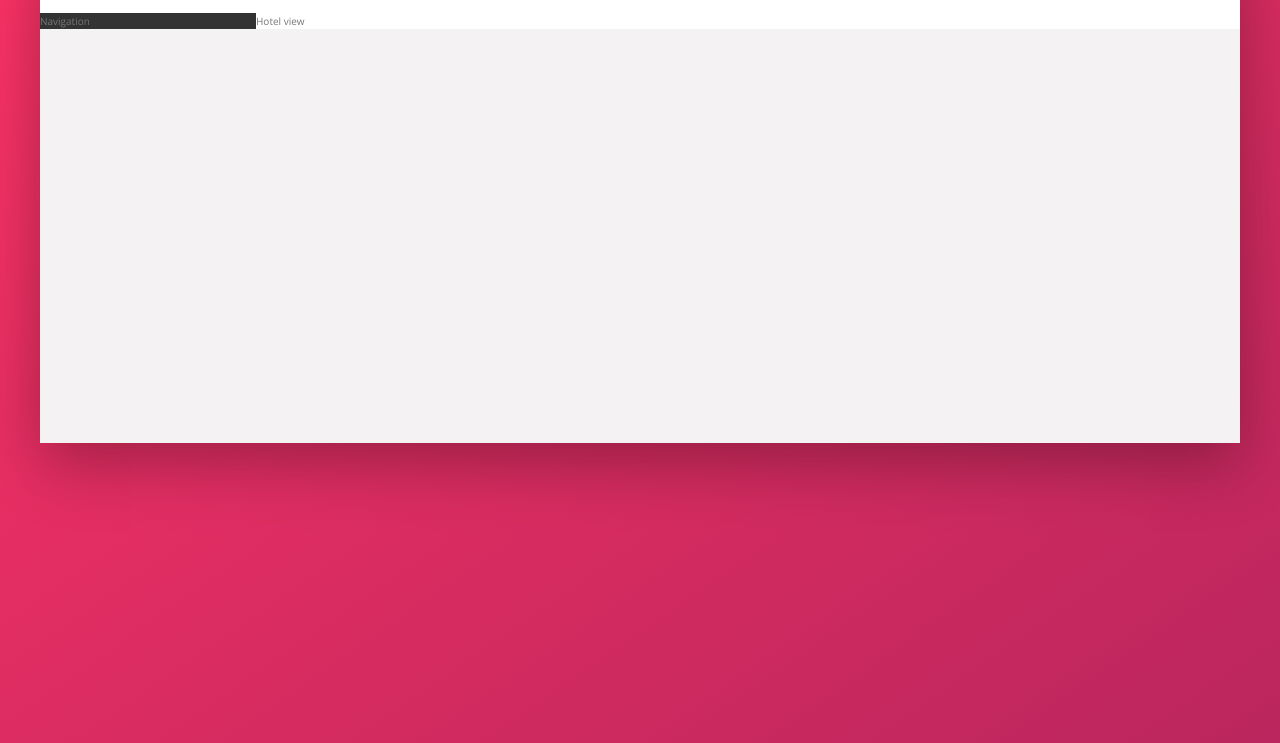
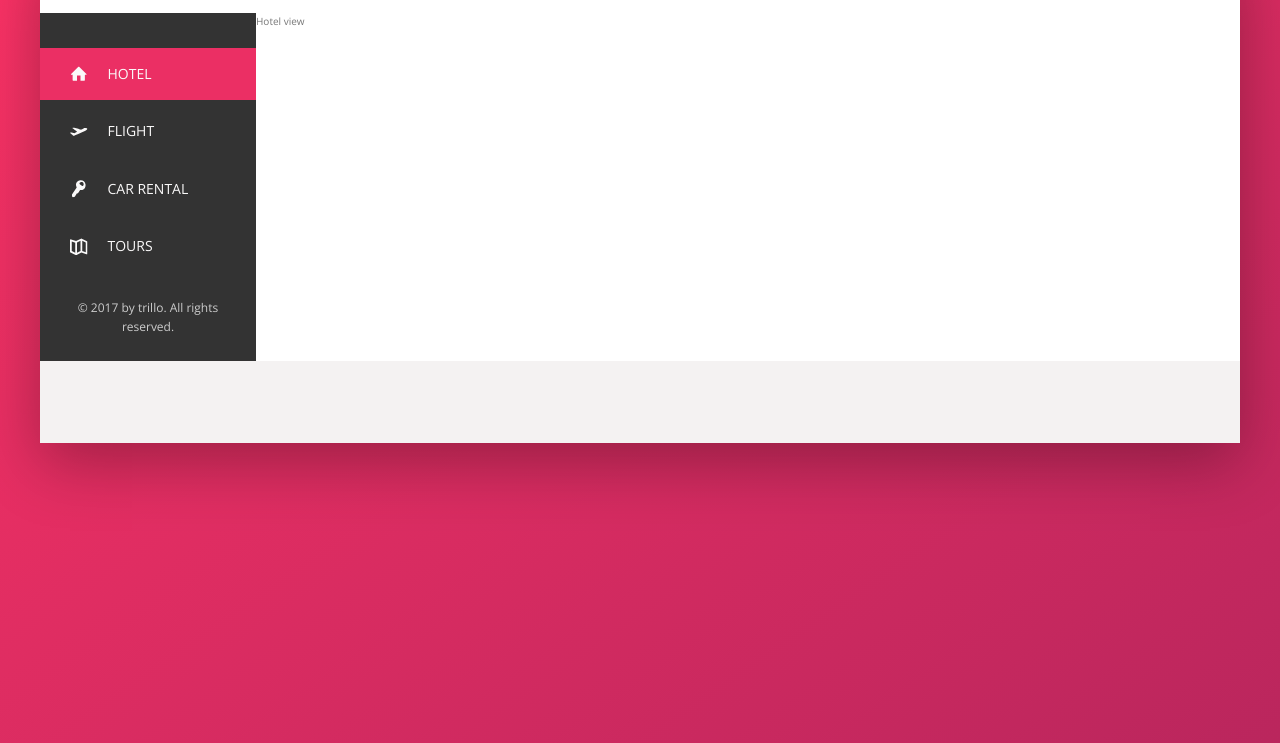
Before and after one commit to Lenonguyen/AdvancedCSS-Trillo, a website: page index.html in a window 1280 px wide. Shown: the part 137-880 px from the top of the page. Drawn offline with nearby package versions, Linux system fonts and the light colour scheme.

Commit message:
Navigation added

```diff
--- a/index.html
+++ b/index.html
@@ -43,7 +43,43 @@
              </header>
              <div class="content">
                   <nav class="sidebar">
-                       Navigation
+                       <ul class="side-nav">
+                            <li class="side-nav__item side-nav__item--active">
+                                 <a href="#" class="side-nav__link">
+                                      <svg class="side-nav__icon">
+                                           <use xlink:href="img/sprite.svg#icon-home"></use>
+                                      </svg>
+                                      <span>Hotel</span>
+                                 </a>
+                            </li>
+                            <li class="side-nav__item">
+                                 <a href="#" class="side-nav__link">
+                                      <svg class="side-nav__icon">
+                                           <use xlink:href="img/sprite.svg#icon-aircraft-take-off"></use>
+                                      </svg>
+                                      <span>Flight</span>
+                                 </a>
+                            </li>
+                            <li class="side-nav__item">
+                                 <a href="#" class="side-nav__link">
+                                      <svg class="side-nav__icon">
+                                           <use xlink:href="img/sprite.svg#icon-key"></use>
+                                      </svg>
+                                      <span>Car rental</span>
+                                 </a>
+                            </li>
+                            <li class="side-nav__item">
+                                 <a href="#" class="side-nav__link">
+                                      <svg class="side-nav__icon">
+                                           <use xlink:href="img/sprite.svg#icon-map"></use>
+                                      </svg>
+                                      <span>Tours</span>
+                                 </a>
+                            </li>
+                       </ul>
+                       <div class="legal">
+                            &copy; 2017 by trillo. All rights reserved.
+                       </div>
                   </nav>
                   <main class="hotel-view">
                        Hotel view
--- a/sass/_component.scss
+++ b/sass/_component.scss
@@ -111,3 +111,73 @@
      }
 
 }
+
+/////////////////////////////
+// SIDE NAVIGATION
+.side-nav {
+     font-size: 1.4rem;
+     list-style: none;
+     margin-top: 3.5rem;
+
+     &__item {
+          position: relative;
+          &:not(:last-child) {
+               margin-bottom: .5rem;
+          }
+     }
+
+     &__item::before {
+          content: "";
+          position: absolute;
+          right: 0;
+          left: 0;
+          height: 100%;
+          width: 3px;
+          background-color: var(--color-primary);
+          transform: scaleY(0);
+          transition: transform .2s,
+                         width .4s cubic-bezier(1,0,0,1) .2s
+                         background-color .1s;
+     }
+     &__item:hover::before,
+     &__item--active::before {
+          transform: scaleY(1);
+          width: 100%;
+     }
+
+     &__item:active::before {
+          background-color: var(--color-primary-light);
+     }
+
+     &__link:link,
+     &__link:visited {
+          color: var(--color-grey-light-1);
+          text-decoration: none;
+          text-transform: uppercase;
+          display: block;
+          padding: 1.5rem 3rem;
+          position: relative;
+          z-index: 10;
+
+          display: flex;
+          align-items: center;
+
+     }
+     &__link:hover {
+          color: #fff;
+     }
+     &__icon {
+          width: 1.75rem;
+          height: 1.75rem;
+          margin-right: 2rem;
+          fill: currentColor;
+     }
+}
+/////////////////////////////
+// LEGAL text
+.legal {
+     font-size: 1.2rem;
+     color: var(--color-grey-light-4);
+     text-align: center;
+     padding: 2.5rem;
+}
--- a/sass/_layout.scss
+++ b/sass/_layout.scss
@@ -25,6 +25,9 @@
      background-color: var(--color-grey-dark-1);
      flex: 0 0 18%;
 
+     display: flex;
+     flex-direction: column;
+     justify-content: space-between;
 }
 
 .hotel-view {
```
Also changed, not shown: css/style.css.
